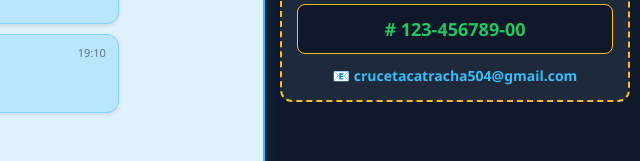
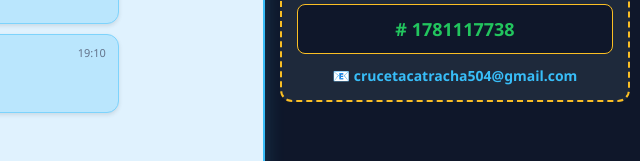
Before and after one commit to wlopezh/crucetacatracha504.github.io, a plain HTML site: page index.html in a window 1280 px wide. Shown: the part 1693-1854 px from the top of the page, 640-1280 px from the left. Drawn offline with Linux system fonts and the light colour scheme.

Commit message:
index.html

```diff
--- a/index.html
+++ b/index.html
@@ -1150,7 +1150,7 @@
                     • Si deseas realizar una pequeña donación para el mantenimiento de esta página, y seguirla mejorando puedes hacerlo a la cuenta de Banco Davivienda:
                 </div>
                 <div class="donation-account">
-                    # 123-456789-00
+                    # 1781117738
                 </div>
                 <div class="donation-email">
                     📧 crucetacatracha504@gmail.com
```
